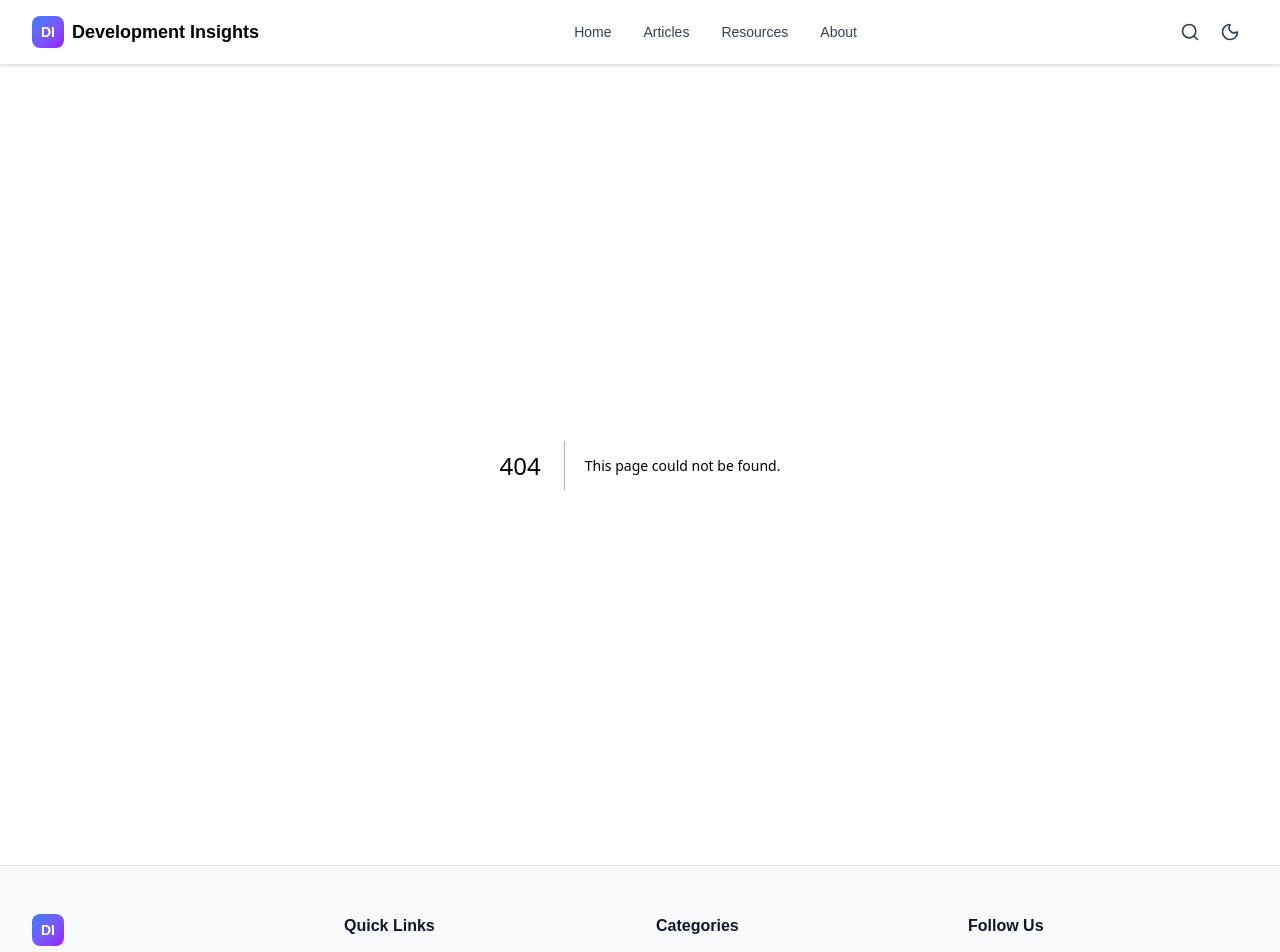
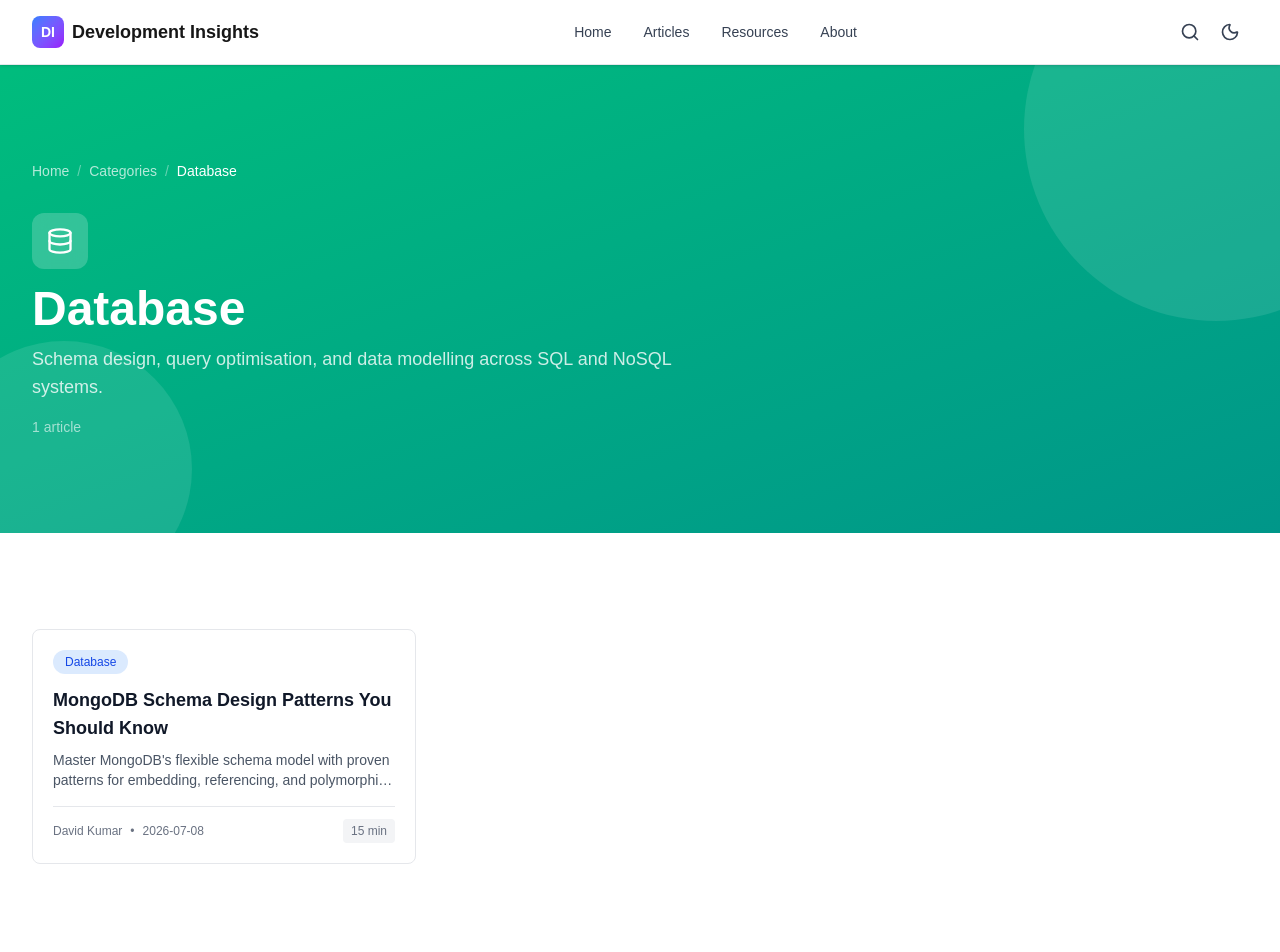
Before and after one commit to gwash3256/DEVELOPMENT-INSIGHTS., a Next.js app: page /categories/database in a window 1280 px wide. Before the commit this address had no page. Shown: the top 952 px of the page. Built offline with nearby package versions, Linux system fonts and the light colour scheme.

Commit message:
Sprint 6.2

```diff
--- /dev/null
+++ b/src/app/categories/[slug]/page.tsx
@@ -0,0 +1,181 @@
+import { Metadata } from "next";
+import { notFound } from "next/navigation";
+import Container from "@/components/shared/Container";
+import Breadcrumb from "@/components/article/Breadcrumb";
+import ArticleCard from "@/components/article/ArticleCard";
+import CategoryPagination from "@/components/category/CategoryPagination";
+import { categories, getCategoryBySlug } from "@/data/categories";
+import { articles } from "@/data/articles";
+import {
+  Globe,
+  Database,
+  Layers,
+  Smartphone,
+  BookOpen,
+  type LucideProps,
+} from "lucide-react";
+
+const ARTICLES_PER_PAGE = 9;
+
+const ICON_MAP: Record<string, React.ComponentType<LucideProps>> = {
+  Globe,
+  Database,
+  Layers,
+  Smartphone,
+  BookOpen,
+};
+
+// ---------------------------------------------------------------------------
+// Static params — one route per category
+// ---------------------------------------------------------------------------
+export function generateStaticParams() {
+  return categories.map((c) => ({ slug: c.slug }));
+}
+
+// ---------------------------------------------------------------------------
+// Metadata
+// ---------------------------------------------------------------------------
+interface PageProps {
+  params: Promise<{ slug: string }>;
+  searchParams: Promise<{ [key: string]: string | string[] | undefined }>;
+}
+
+export async function generateMetadata({ params }: PageProps): Promise<Metadata> {
+  const { slug } = await params;
+  const category = getCategoryBySlug(slug);
+
+  if (!category) return { title: "Category Not Found" };
+
+  return {
+    title: `${category.name} | Development Insights`,
+    description: category.description,
+  };
+}
+
+// ---------------------------------------------------------------------------
+// Page
+// ---------------------------------------------------------------------------
+export default async function CategoryPage({ params, searchParams }: PageProps) {
+  const { slug } = await params;
+  const sp = await searchParams;
+
+  const category = getCategoryBySlug(slug);
+  if (!category) notFound();
+
+  // Articles for this category, newest first
+  const categoryArticles = articles
+    .filter((a) => a.category === category.name)
+    .sort((a, b) => new Date(b.date).getTime() - new Date(a.date).getTime());
+
+  // Pagination
+  const rawPage = sp.page;
+  const currentPage = Math.max(
+    1,
+    parseInt(typeof rawPage === "string" ? rawPage : "1", 10) || 1
+  );
+  const totalPages = Math.max(1, Math.ceil(categoryArticles.length / ARTICLES_PER_PAGE));
+  const safePage = Math.min(currentPage, totalPages);
+  const pageArticles = categoryArticles.slice(
+    (safePage - 1) * ARTICLES_PER_PAGE,
+    safePage * ARTICLES_PER_PAGE
+  );
+
+  const Icon = ICON_MAP[category.icon] ?? BookOpen;
+  const basePath = `/categories/${category.slug}`;
+
+  const breadcrumbItems = [
+    { label: "Home", href: "/" },
+    { label: "Categories", href: "/categories" },
+    { label: category.name, href: basePath },
+  ];
+
+  return (
+    <>
+      {/* Hero / Banner */}
+      <section
+        className={`py-16 md:py-24 bg-gradient-to-br ${category.gradient} relative overflow-hidden`}
+      >
+        {/* Decorative background shape */}
+        <div className="absolute inset-0 opacity-10">
+          <div className="absolute -top-32 -right-32 w-96 h-96 rounded-full bg-white" />
+          <div className="absolute -bottom-16 -left-16 w-64 h-64 rounded-full bg-white" />
+        </div>
+
+        <Container>
+          <div className="relative">
+            {/* Breadcrumb — light variant for coloured background */}
+            <nav className="flex items-center gap-2 text-sm text-white/70 mb-8">
+              <a href="/" className="hover:text-white transition-colors">
+                Home
+              </a>
+              <span className="text-white/40">/</span>
+              <a href="/categories" className="hover:text-white transition-colors">
+                Categories
+              </a>
+              <span className="text-white/40">/</span>
+              <span className="text-white font-medium">{category.name}</span>
+            </nav>
+
+            <div className="flex items-center gap-4 mb-4">
+              <div className="w-14 h-14 rounded-xl bg-white/20 backdrop-blur-sm flex items-center justify-center">
+                <Icon className="w-7 h-7 text-white" aria-hidden="true" />
+              </div>
+            </div>
+
+            <h1 className="text-4xl md:text-5xl font-bold text-white mb-3">
+              {category.name}
+            </h1>
+            <p className="text-lg text-white/80 max-w-2xl mb-4">
+              {category.description}
+            </p>
+            <p className="text-sm text-white/60">
+              {category.count} {category.count === 1 ? "article" : "articles"}
+            </p>
+          </div>
+        </Container>
+      </section>
+
+      {/* Articles */}
+      <section className="py-16 md:py-24 bg-white dark:bg-black">
+        <Container>
+          {/* Breadcrumb — standard variant for body (screen-reader backup) */}
+          <div className="sr-only">
+            <Breadcrumb items={breadcrumbItems} />
+          </div>
+
+          {pageArticles.length > 0 ? (
+            <>
+              {/* Page indicator when beyond page 1 */}
+              {safePage > 1 && (
+                <p className="text-sm text-gray-500 dark:text-gray-400 mb-8">
+                  Page {safePage} of {totalPages}
+                </p>
+              )}
+
+              <div className="grid grid-cols-1 md:grid-cols-2 lg:grid-cols-3 gap-8">
+                {pageArticles.map((article) => (
+                  <ArticleCard key={article.id} article={article} />
+                ))}
+              </div>
+
+              <CategoryPagination
+                currentPage={safePage}
+                totalPages={totalPages}
+                basePath={basePath}
+              />
+            </>
+          ) : (
+            <div className="text-center py-24">
+              <p className="text-lg font-semibold text-gray-900 dark:text-white mb-2">
+                No articles yet
+              </p>
+              <p className="text-sm text-gray-500 dark:text-gray-400">
+                Check back soon — content in this category is on the way.
+              </p>
+            </div>
+          )}
+        </Container>
+      </section>
+    </>
+  );
+}
--- a/src/components/article/ArticleCard.tsx
+++ b/src/components/article/ArticleCard.tsx
@@ -13,7 +13,7 @@ export default function ArticleCard({
   const isFeatured = variant === "featured";
 
   return (
-    <Link href={`/articles/${article.id}`}>
+    <Link href={`/articles/${article.slug}`}>
       <article
         className={`
           group h-full rounded-lg overflow-hidden border transition-all duration-300
--- /dev/null
+++ b/src/components/category/CategoryPagination.tsx
@@ -0,0 +1,98 @@
+import Link from "next/link";
+import { ChevronLeft, ChevronRight } from "lucide-react";
+
+interface CategoryPaginationProps {
+  currentPage: number;
+  totalPages: number;
+  basePath: string; // e.g. /categories/web-development
+}
+
+export default function CategoryPagination({
+  currentPage,
+  totalPages,
+  basePath,
+}: CategoryPaginationProps) {
+  if (totalPages <= 1) return null;
+
+  const pageHref = (page: number) =>
+    page === 1 ? basePath : `${basePath}?page=${page}`;
+
+  // Build the visible page numbers: always show first, last, current ± 1
+  const pages = new Set([1, totalPages, currentPage - 1, currentPage, currentPage + 1]);
+  const pageNumbers = [...pages]
+    .filter((p) => p >= 1 && p <= totalPages)
+    .sort((a, b) => a - b);
+
+  return (
+    <nav
+      aria-label="Pagination"
+      className="flex items-center justify-center gap-1 mt-12"
+    >
+      {/* Previous */}
+      {currentPage > 1 ? (
+        <Link
+          href={pageHref(currentPage - 1)}
+          aria-label="Previous page"
+          className="flex items-center gap-1 px-3 py-2 rounded-lg text-sm text-gray-700 dark:text-gray-300 hover:bg-gray-100 dark:hover:bg-slate-800 transition-colors"
+        >
+          <ChevronLeft className="w-4 h-4" aria-hidden="true" />
+          Prev
+        </Link>
+      ) : (
+        <span className="flex items-center gap-1 px-3 py-2 rounded-lg text-sm text-gray-400 dark:text-gray-600 cursor-not-allowed">
+          <ChevronLeft className="w-4 h-4" aria-hidden="true" />
+          Prev
+        </span>
+      )}
+
+      {/* Page numbers */}
+      {pageNumbers.map((page, i) => {
+        const prev = pageNumbers[i - 1];
+        const showEllipsis = prev !== undefined && page - prev > 1;
+
+        return (
+          <span key={page} className="flex items-center gap-1">
+            {showEllipsis && (
+              <span className="px-2 py-2 text-sm text-gray-400 dark:text-gray-600">
+                …
+              </span>
+            )}
+            {page === currentPage ? (
+              <span
+                aria-current="page"
+                className="w-9 h-9 flex items-center justify-center rounded-lg text-sm font-semibold bg-blue-600 text-white"
+              >
+                {page}
+              </span>
+            ) : (
+              <Link
+                href={pageHref(page)}
+                aria-label={`Page ${page}`}
+                className="w-9 h-9 flex items-center justify-center rounded-lg text-sm text-gray-700 dark:text-gray-300 hover:bg-gray-100 dark:hover:bg-slate-800 transition-colors"
+              >
+                {page}
+              </Link>
+            )}
+          </span>
+        );
+      })}
+
+      {/* Next */}
+      {currentPage < totalPages ? (
+        <Link
+          href={pageHref(currentPage + 1)}
+          aria-label="Next page"
+          className="flex items-center gap-1 px-3 py-2 rounded-lg text-sm text-gray-700 dark:text-gray-300 hover:bg-gray-100 dark:hover:bg-slate-800 transition-colors"
+        >
+          Next
+          <ChevronRight className="w-4 h-4" aria-hidden="true" />
+        </Link>
+      ) : (
+        <span className="flex items-center gap-1 px-3 py-2 rounded-lg text-sm text-gray-400 dark:text-gray-600 cursor-not-allowed">
+          Next
+          <ChevronRight className="w-4 h-4" aria-hidden="true" />
+        </span>
+      )}
+    </nav>
+  );
+}
--- a/src/components/home/CategorySection.tsx
+++ b/src/components/home/CategorySection.tsx
@@ -1,6 +1,6 @@
 import Container from "@/components/shared/Container";
 import Link from "next/link";
-import { categories } from "@/data/articles";
+import { categories } from "@/data/categories";
 
 export default function CategorySection() {
   return (
@@ -21,7 +21,7 @@ export default function CategorySection() {
           {categories.map((category) => (
             <Link
               key={category.name}
-              href={`/category/${category.name.toLowerCase().replace(" ", "-")}`}
+              href={`/categories/${category.slug}`}
             >
               <div className="group h-full p-8 rounded-lg border border-gray-200 dark:border-slate-700 bg-white dark:bg-slate-900 hover:border-blue-500 dark:hover:border-blue-400 hover:shadow-lg dark:hover:shadow-blue-900/20 transition-all duration-300 cursor-pointer">
                 {/* Icon */}
```
